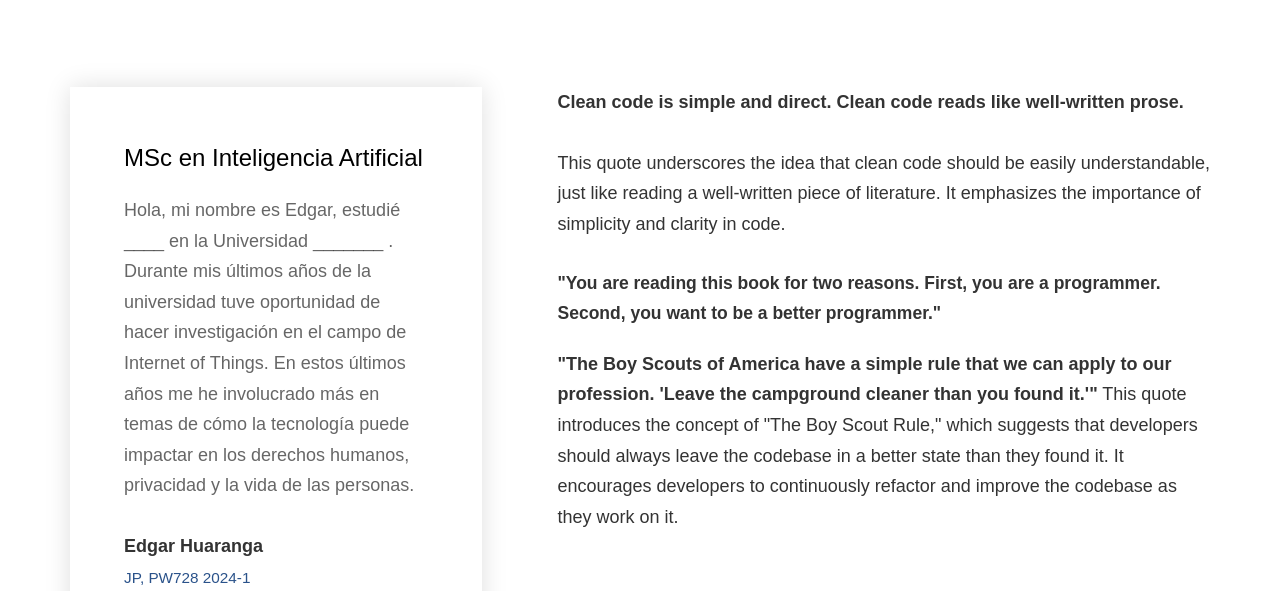
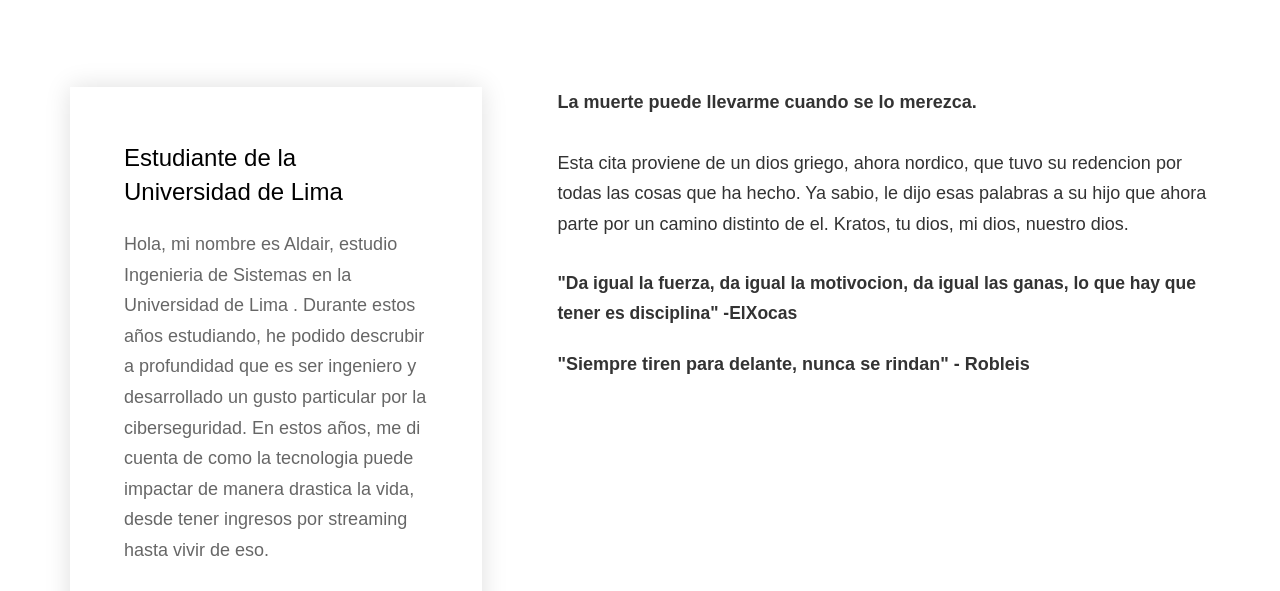
Before and after one commit to PW728-20241/S01, a plain HTML site: page 20214398.html in a window 1280 px wide. Shown: the part 209-800 px from the top of the page. Drawn offline with Linux system fonts and the light colour scheme; a script that the page names is missing; a web font is replaced by a local one.

Commit message:
actualizacion de carpeta

```diff
--- a/20214398.html
+++ b/20214398.html
@@ -52,34 +52,24 @@
                 <div class="row">
                     <div class="col-md-5 animate-box">
                         <div class="user-frame">
-                            <h3>MSc en Inteligencia Artificial</h3>
-                            <p> Hola, mi nombre es Edgar, estudié ____ en la
-                                Universidad _______ . Durante mis últimos años de la
-                                universidad tuve oportunidad de hacer investigación en el campo de Internet
-                                of Things. En estos últimos años me he involucrado más
-                                en temas de cómo la tecnología puede impactar en los derechos humanos, privacidad y la
-                                vida de las personas.
+                            <h3>Estudiante de la Universidad de Lima</h3>
+                            <p> Hola, mi nombre es Aldair, estudio      Ingenieria de Sistemas en la
+                                Universidad de Lima . Durante estos años estudiando, he podido descrubir a profundidad que es ser ingeniero y desarrollado un gusto particular por la ciberseguridad. En estos años, me di cuenta de como la tecnologia puede impactar de manera drastica la vida, desde tener ingresos por streaming hasta vivir de eso.
                             </p>
-                            <span>Edgar Huaranga</span><br>
-                            <small>JP, PW728 2024-1</small>
+                            <span>Aldair Ramirez</span><br>
+                            <small>Estudiante, *Chuuxter* 2024-1</small>
                         </div>
                     </div>
                     <div class="col-md-7 animate-box">
-                        <p><b>Clean code is simple and direct. Clean code reads like well-written prose.</b></p>
+                        <p><b>La muerte puede llevarme cuando se lo merezca.</b></p>
 
-                        <p>This quote underscores the idea that clean code should be easily understandable, just like
-                            reading a well-written piece of literature. It emphasizes the importance of simplicity and
-                            clarity in code.</p>
+                        <p>Esta cita proviene de un dios griego, ahora nordico, que tuvo su redencion por todas las cosas que ha hecho. Ya sabio, le dijo esas palabras a su hijo que ahora parte por un camino distinto de el. Kratos, tu dios, mi dios, nuestro dios.</p>
                         <blockquote>
-                            <p>"You are reading this book for two reasons. First, you are a programmer. Second, you want
-                                to be a better programmer."</p>
+                            <p>"Da igual la fuerza, da igual la motivocion, da igual las ganas, lo que hay que tener es disciplina" -ElXocas</p>
                         </blockquote>
                         <p>
-                            <b>"The Boy Scouts of America have a simple rule that we can apply to our profession. 'Leave
-                                the campground cleaner than you found it.'"</b>
-                            This quote introduces the concept of "The Boy Scout Rule," which suggests that developers
-                            should always leave the codebase in a better state than they found it. It encourages
-                            developers to continuously refactor and improve the codebase as they work on it.
+                            <b>"Siempre tiren para delante, nunca se rindan" - Robleis</b>
+
                         </p>
                     </div>
                 </div>
```
